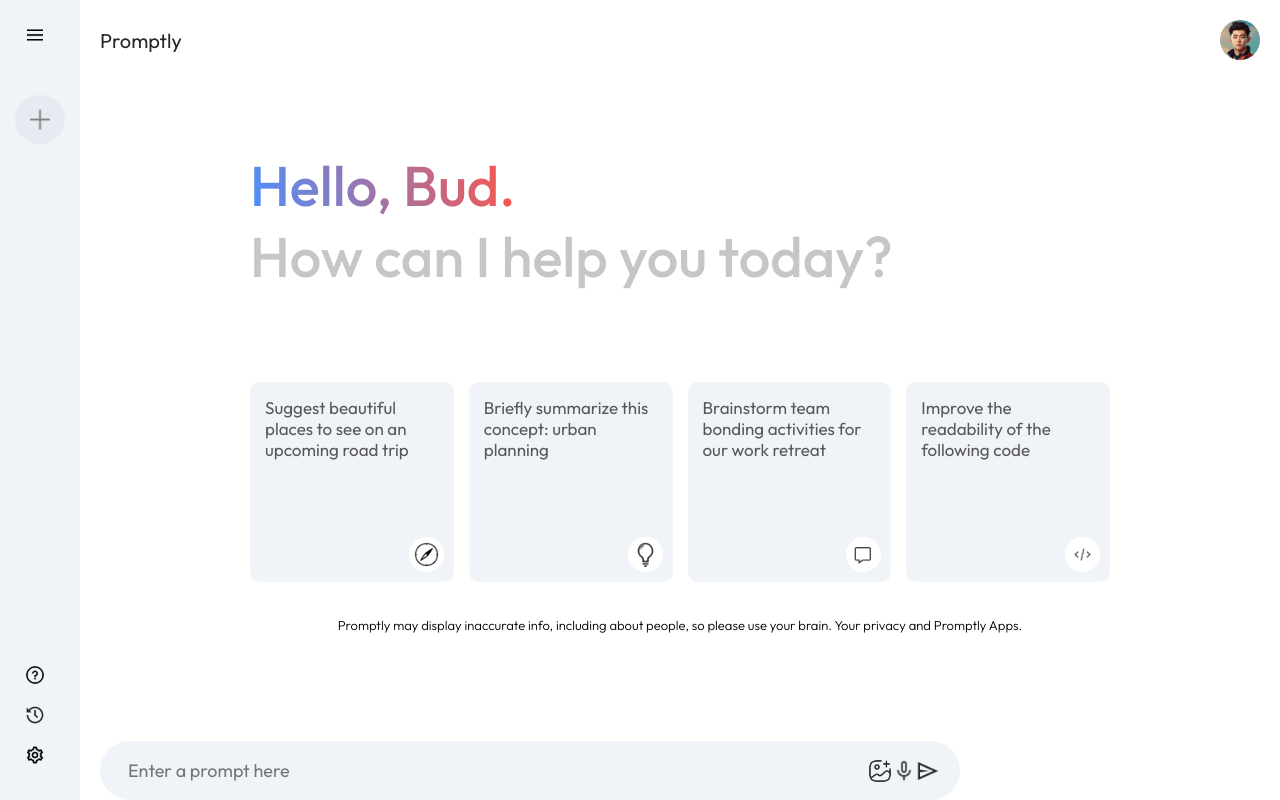
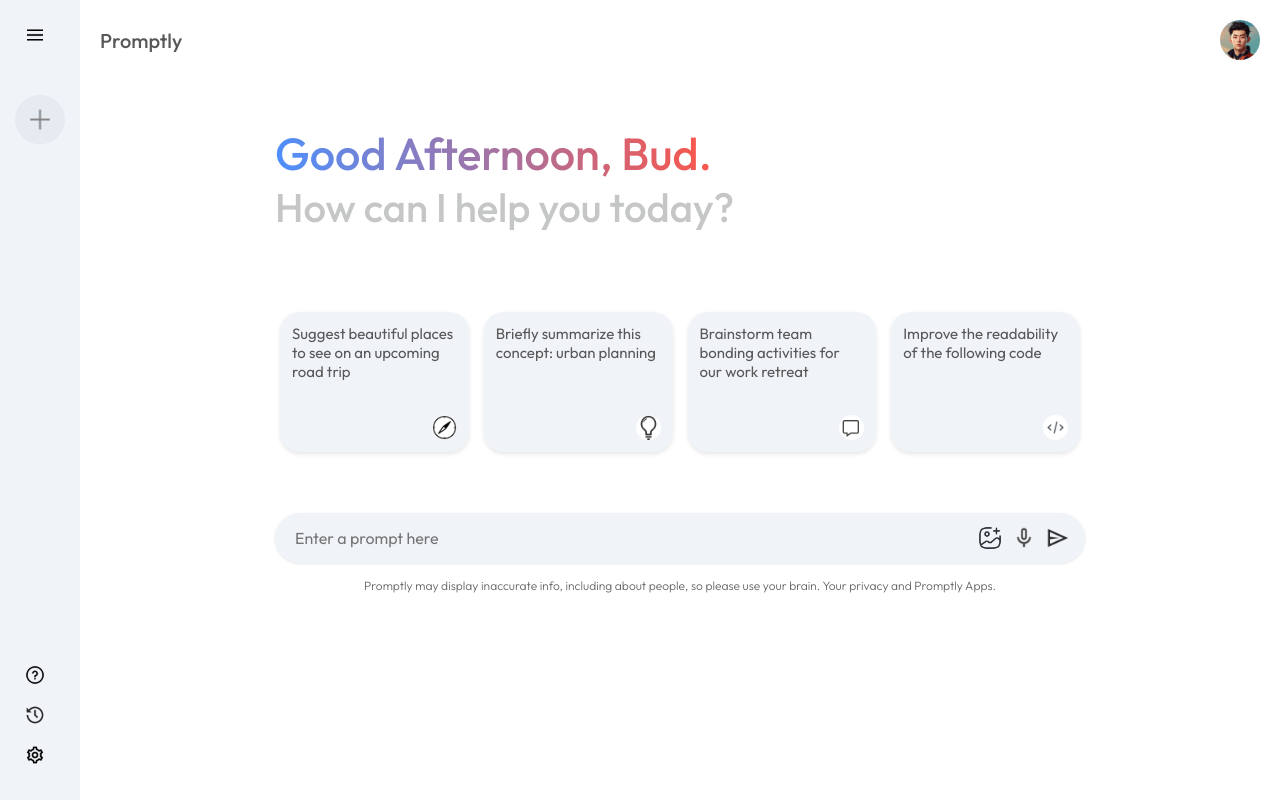
Before and after one commit to Mayuurrr/Promptly, a React (Vite) app: page / in a window 1280 px wide. Built offline with nearby package versions, Linux system fonts and the light colour scheme.

Commit message:
Frontend fixes

```diff
--- a/src/components/Main/Main.css
+++ b/src/components/Main/Main.css
@@ -1,7 +1,6 @@
 .main {
     flex : 1;
     min-height: 100vh;
-    padding-bottom: 15vh;
     position: relative;
 }
 
@@ -10,85 +9,97 @@
     align-items: center;
     justify-content: space-between;
     font-size: 20px;
+    font-weight: 500;
     padding: 20px;
-    color: #282828;
+    padding-bottom: 5px;
+    color: #585858
 }
 
 .main .nav img {
     width: 40px;
-    border-radius: 50px;
+    height: 40px;
+    border-radius: 50%;
 }
 
 .main-container {
-    max-width: 900px;
+    max-width: 850px;
     margin: auto;
 }
 
-.main .greet{
+.main .greet {
     margin: 50px 0px;
-    font-size: 56px;
+    font-size: 40px;
     color: #c4c7c5;
     font-weight: 500;
-    padding: 20px;
+    padding: 10px 20px;
+    padding-bottom: 5px;
 }
 
 .main .greet span {
-    background: -webkit-linear-gradient(16deg,#4b90ff,#ff5546);
+    background: -webkit-linear-gradient(16deg, #4b90ff, #ff5546);
     -webkit-background-clip: text;
     -webkit-text-fill-color: transparent;
+    font-size: 45px;
 }
 
 .main .cards {
     display: grid;
-    grid-template-columns: repeat(auto-fill, minmax(180px,1fr));
+    grid-template-columns: repeat(auto-fill, minmax(150px,1fr));
     gap: 15px;
-    padding: 20px;
+    padding: 25px;
 }
 
+
 .main .card {
-    height: 200px;
-    padding: 15px;
+    display: flex;
+    flex-direction: column;
+    justify-content: space-between;
+    height: 140px;
+    padding: 12px;
     background-color: #f0f4f9;
-    border-radius: 10px;
-    position: relative;
+    border-radius: 20px;
+    box-shadow: 0 2px 4px rgba(0, 0, 0, 0.1);
     cursor: pointer;
+    transition: background-color 0.3s ease;
 }
 
 .main .card img {
-    width: 35px;
-    padding: 5px;
-    position: absolute;
+    width: 25px;
+    height: 25px;
     background-color: white;
-    border-radius: 20px;
-    bottom: 10px;
-    right: 10px;
-}
-
-.main .card {
-    color: #585858;
-    font-size: 17px;
+    border-radius: 50%;
+    align-self: flex-end;
 }
 
 .main .card:hover {
     background-color: #dfe4ea;
 }
 
+.main .card p {
+    color: #585858;
+    font-size: 15px;
+}
+
 .main-bottom {
-    position: absolute;
-    bottom: 0;
+    margin-bottom: 0;
+    margin-top: auto;
     width: 100%;
-    max-width: 900px;
-    padding: 0px 20px;
-    margin: auto;
+    padding: 20px;
+    padding-top: 36px;
+    padding-bottom: 0px;
+    box-sizing: border-box;
+    text-align: center;
 }
 
 .search-box {
     display: flex;
     align-items: center;
     justify-content: space-between;
+    gap: 5px;
     background-color: #f0f4f9;
-    padding: 10px 20px;
-    border-radius: 50px;
+    padding: 10px 15px;
+    border-radius: 30px;
+    box-shadow: 0 1px 3px rgba(0, 0, 0, 0.1);
 }
 
 .search-box img {
@@ -101,19 +112,21 @@
     background-color: transparent;
     border: none;
     outline: none;
-    padding: 8px;
-    font-size: 18px;
+    font-size: 16px;
+    padding: 5px;
 }
 
 .search-box div {
     display: flex;
     align-items: center;
-    gap: 15px;
+    gap: 10px;
 }
 
 .main .bottom-info {
-     font-size: 13px;
+    font-size: 12px;
     margin: 15px auto;
     text-align: center;
+    color: #666;
     font-weight: 300;
+    line-height: 1.4;
 }
--- a/src/components/Main/Main.jsx
+++ b/src/components/Main/Main.jsx
@@ -3,47 +3,65 @@
 import { assets } from '../../assets/assets';
 
 const Main = () => {
+    const getGreeting = () => {
+        const hour = new Date().getHours();
+        if (hour < 12) return "Good Morning";
+        if (hour < 18) return "Good Afternoon";
+        return "Good Evening";
+    };
+
+    const handleCardClick = (action) => {
+        console.log(`Action triggered: ${action}`);
+    };
+
     return (
         <div className='main'>
             <div className="nav">
                 <p>Promptly</p>
-                <img src={assets.user_icon} alt="User Icon" />
+                <img src={assets.user_icon || ''} alt="User Icon" />
             </div>
             <div className="main-container">
                 <div className="greet">
-                    <p><span>Hello, Bud.</span></p>
+                    <p><span>{getGreeting()}, Bud.</span></p>
                     <p>How can I help you today?</p>
                 </div>
                 <div className="cards">
-                    <div className="card">
+                    <div className="card" onClick={() => handleCardClick('road_trip')}>
                         <p>Suggest beautiful places to see on an upcoming road trip</p>
                         <img src={assets.compass_icon} alt="Compass Icon" />
                     </div>
-                    <div className="card">
+                    <div className="card" onClick={() => handleCardClick('urban_planning')}>
                         <p>Briefly summarize this concept: urban planning</p>
                         <img src={assets.bulb_icon} alt="Bulb Icon" />
                     </div>
-                    <div className="card">
+                    <div className="card" onClick={() => handleCardClick('team_bonding')}>
                         <p>Brainstorm team bonding activities for our work retreat</p>
                         <img src={assets.message_icon} alt="Message Icon" />
                     </div>
-                    <div className="card">
+                    <div className="card" onClick={() => handleCardClick('improve_code')}>
                         <p>Improve the readability of the following code</p>
                         <img src={assets.code_icon} alt="Code Icon" />
                     </div>
                 </div>
-            </div>
                 <div className="main-bottom">
                 <div className="search-box">
-                    <input type="text" placeholder='Enter a prompt here' />
+                    <input
+                        type="text"
+                        placeholder='Enter a prompt here'
+                        aria-label="Prompt Input"
+                    />
+                    <div>
                         <img src={assets.gallery_icon} alt="Gallery Icon" />
                         <img src={assets.mic_icon} alt="Mic Icon" />
                         <img src={assets.send_icon} alt="Send Icon" />
                     </div>
                 </div>
+
                 <p className='bottom-info'>
                     Promptly may display inaccurate info, including about people, so please use your brain. Your privacy and Promptly Apps.
                 </p>
+            </div>
+            </div>
         </div>
     );
 };
```
Lines whose indentation alone changed are shown as unchanged.
